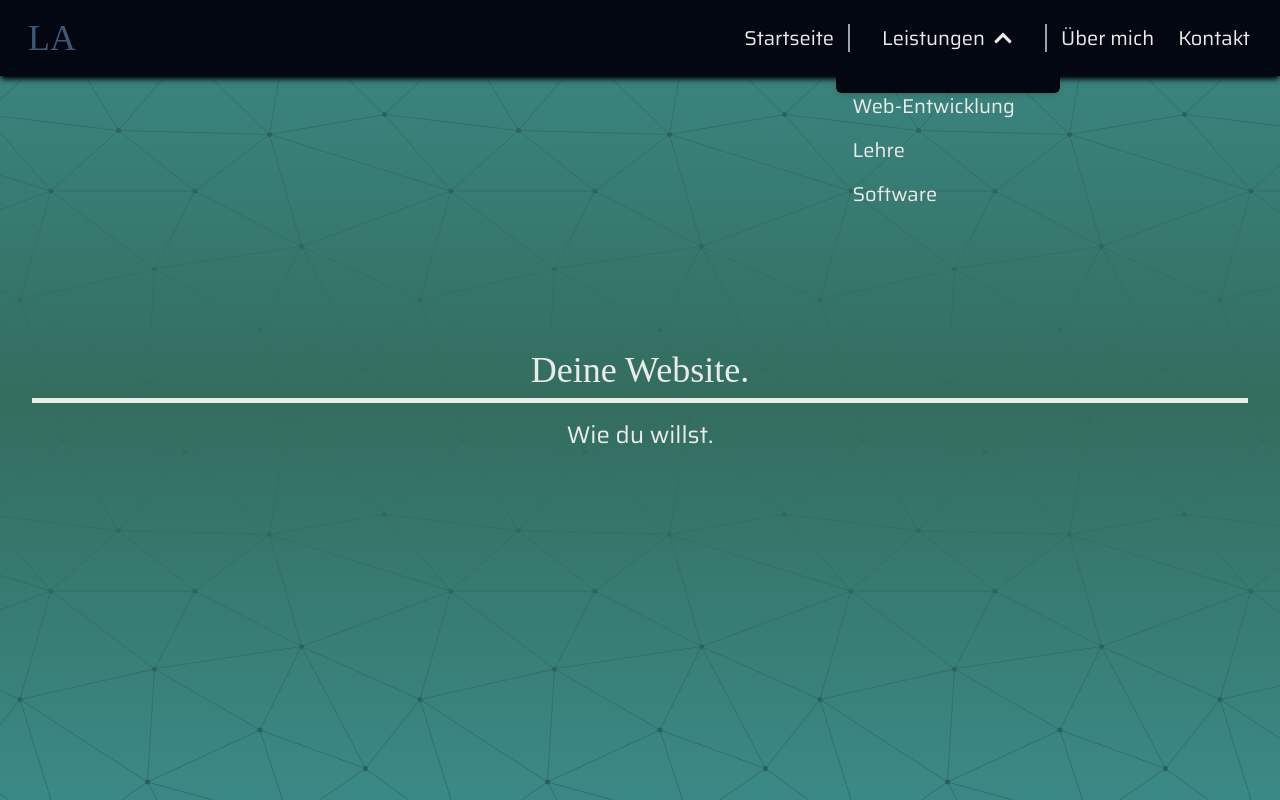
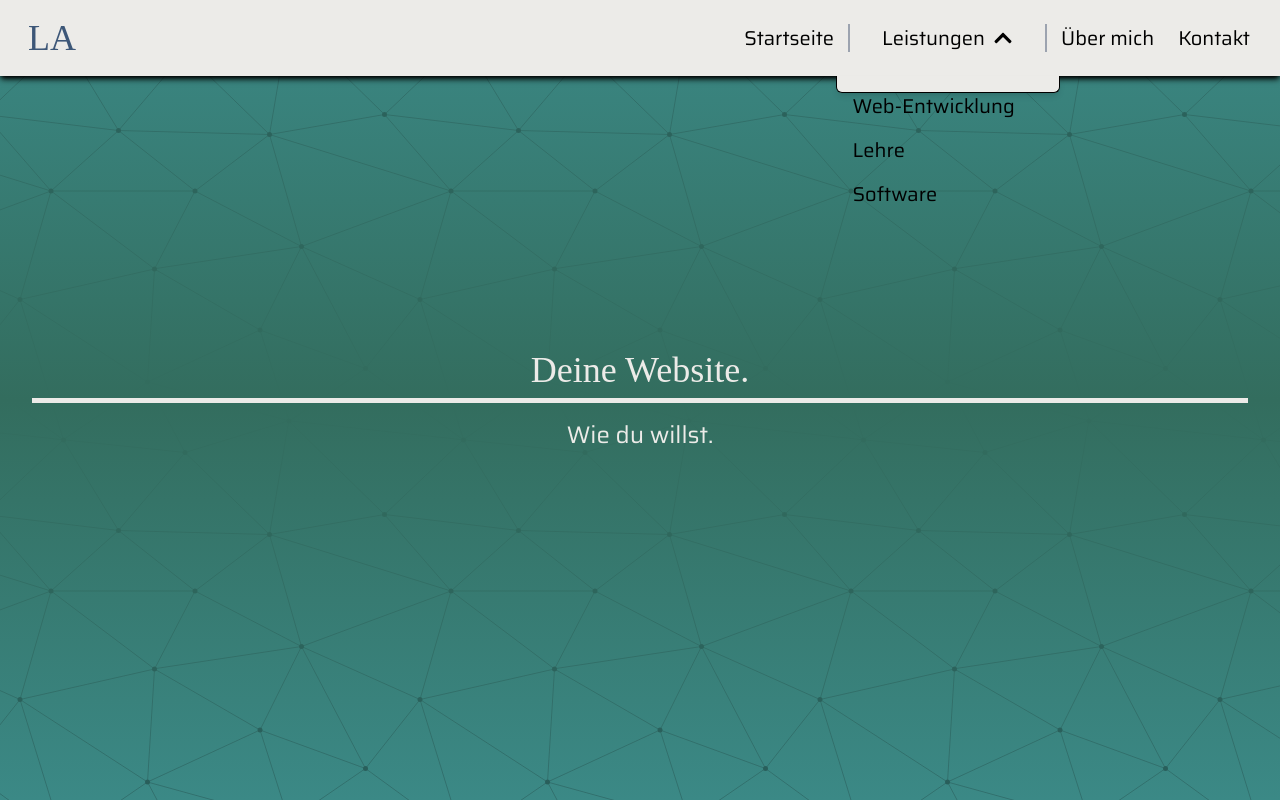
Before and after one commit to louziferr/luzie-website, a Next.js app: page /webentwicklung in a window 1280 px wide. Both pictures are taken after a click on the button "Leistungen". Shown: the top 800 px of the page. Built offline with nearby package versions, Linux system fonts and the light colour scheme; a web font is replaced by a local one; what tailwindcss-animated would draw is missing.

Commit message:
undo black header

```diff
--- a/app/webentwicklung/page.tsx
+++ b/app/webentwicklung/page.tsx
@@ -265,9 +265,9 @@ export default function Webentwicklung() {
                 <div className="w-full h-[5px] bg-gray-500 mb-4"></div>
                 <p>
                   Nach unserem Erstgespräch erstelle ich ein individuelles
-                  Angebot, das genau auf die Anforderungen zugeschnitten ist.
+                  Angebot, das genau auf deine Anforderungen zugeschnitten ist.
                   Der Zeitaufwand und der damit verbundene Preis für das
-                  Entwickeln der Website sind größtenteils abhängig von der
+                  Entwickeln deiner Website sind größtenteils abhängig von der
                   technischen und ästhetischen Komplexität.
                 </p>
               </div>
--- a/components/dropdown.tsx
+++ b/components/dropdown.tsx
@@ -23,7 +23,7 @@ export const SingleLevelDropdownMenu = ({
     <div className="relative px-8">
       <button
         type="button"
-        className="inline-flex text-xl font-saira navlink items-center justify-center text-white"
+        className="inline-flex text-xl font-saira navlink items-center justify-center"
         onClick={toggleDropdown}
       >
         {buttonLabel}
@@ -33,11 +33,11 @@ export const SingleLevelDropdownMenu = ({
       </button>
       {showDropdown && (
         <div className="absolute left-1/2 -translate-x-1/2 top-[52px]">
-          <ul className="w-56 h-auto shadow-md rounded-b-md p-2 border animate-expand border-black border-t-0 bg-gray-950">
+          <ul className="w-56 h-auto shadow-md rounded-b-md p-2 border animate-expand border-black border-t-0 bg-white">
             {items.map((item, index) => (
               <li
                 key={index}
-                className={`relative flex p-2 items-center gap-4 animate-fade font-saira text-xl text-white hover:bg-gray-300 hover:cursor-pointer rounded-md`}
+                className={`relative flex p-2 items-center gap-4 animate-fade font-saira text-xl hover:bg-gray-300 hover:cursor-pointer rounded-md`}
               >
                 <Link href={item.url!}>{item.title}</Link>
               </li>
--- a/components/header.tsx
+++ b/components/header.tsx
@@ -97,7 +97,7 @@ export default function Header() {
 
   return (
     <header className="fixed w-full z-50" style={{ top: topShiftString }}>
-      <div className="bg-gray-950 shadow-black shadow-md flex animate-fade-down animate-delay-1000 justify-between items-center px-5 py-2.5 max-h-[90px]">
+      <div className="bg-white shadow-black shadow-md flex animate-fade-down animate-delay-1000 justify-between items-center px-5 py-2.5 max-h-[90px]">
         <div className="p-2">
           <Link href="/">
             <h1 className="p-0 text-darkBlue">LA</h1>
@@ -106,7 +106,7 @@ export default function Header() {
 
         <nav className="hidden md:flex items-center gap-1">
           <div>
-            <Link href="/" className="nav-link text-white">
+            <Link href="/" className="nav-link">
               Startseite
             </Link>
           </div>
@@ -124,11 +124,7 @@ export default function Header() {
           </div>
 
           {headerItems.map((item, itemIndex) => (
-            <Link
-              key={itemIndex}
-              href={item[1]}
-              className="nav-link text-white"
-            >
+            <Link key={itemIndex} href={item[1]} className="nav-link">
               {item[0]}
             </Link>
           ))}
@@ -142,9 +138,9 @@ export default function Header() {
           <svg
             xmlns="http://www.w3.org/2000/svg"
             className="h-6 w-6"
-            fill="#000000"
+            fill="#ffffff"
             viewBox="0 0 24 24"
-            stroke="white"
+            stroke="darkBlue"
           >
             <path
               strokeLinecap="round"
@@ -163,14 +159,14 @@ export default function Header() {
             onClick={hideSideBar}
           ></div>
           <div
-            className="bg-black animate-fade-left text-primary space-y-5 px-4 py-2
+            className="bg-white animate-fade-left text-primary space-y-5 px-4 py-2
         fixed top-0 right-0 w-2/3 h-full z-50 flex flex-col border-darkBrown"
             id="burger-menu"
           >
             <p className="text-4xl ml-4 mt-4 text-darkBlue font-alfa">LA</p>
             <Link
               href="/"
-              className="nav-link text-xl mt-4 text-white border-b-2 pb-2 border-gray-300"
+              className="nav-link text-xl mt-4 border-b-2 pb-2 border-gray-300"
             >
               Startseite
             </Link>
@@ -189,7 +185,7 @@ export default function Header() {
               <Link
                 key={itemIndex}
                 href={item[1]}
-                className="nav-link text-xl mt-4 text-white border-b-2 pb-2 border-gray-300"
+                className="nav-link text-xl mt-4 border-b-2 pb-2 border-gray-300"
               >
                 {item[0]}
               </Link>
--- a/components/sidebar_dropdown.tsx
+++ b/components/sidebar_dropdown.tsx
@@ -23,7 +23,7 @@ export const SideBarDropDown = ({
     <div className="relative mt-4 border-b-2 pb-2 border-gray-300">
       <button
         type="button"
-        className="ml-2 inline-flex text-white text-xl font-saira navlink items-center justify-center"
+        className="ml-2 inline-flex text-xl font-saira navlink items-center justify-center"
         onClick={toggleDropdown}
       >
         {buttonLabel}
@@ -37,7 +37,7 @@ export const SideBarDropDown = ({
             {items.map((item, index) => (
               <li
                 key={index}
-                className={`relative flex text-md animate-delay-150 text-white animate-fade items-center gap-4 font-saira p-2 m-2`}
+                className={`relative flex text-md animate-delay-150 animate-fade items-center gap-4 font-saira p-2 m-2`}
               >
                 <Link href={item.url!}>{item.title}</Link>
               </li>
```
